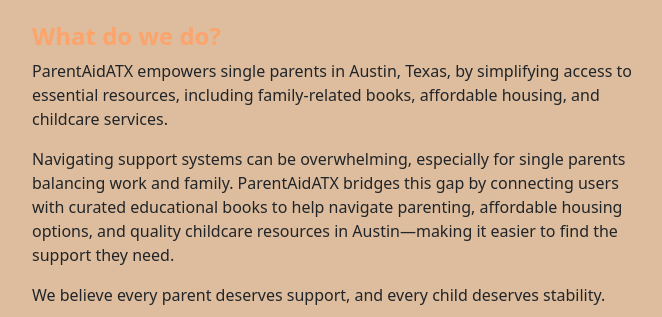
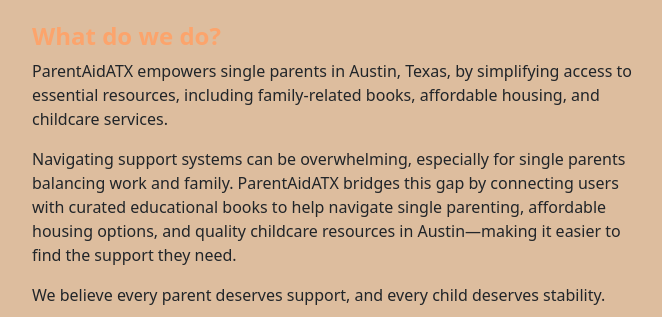
Before and after one commit to allisonstill/ParentAidATX-Single-Parent-Resources-in-Austin-, a React (Vite) app in the folder frontend/: page / in a window 1280 px wide. Shown: the part 918-1235 px from the top of the page, without its empty margins (308-970 px from the left). Built offline with nearby package versions, Linux system fonts and the light colour scheme.

Commit message:
another about page description update

```diff
--- a/frontend/src/pages/Home.jsx
+++ b/frontend/src/pages/Home.jsx
@@ -24,7 +24,7 @@
           <p>
             Navigating support systems can be overwhelming, especially for single parents balancing
             work and family. ParentAidATX bridges this gap by connecting users with curated educational books
-            to help navigate parenting,
+            to help navigate single parenting,
             affordable housing options, and quality childcare resources in Austin—making it
             easier to find the support they need.
           </p>
```
